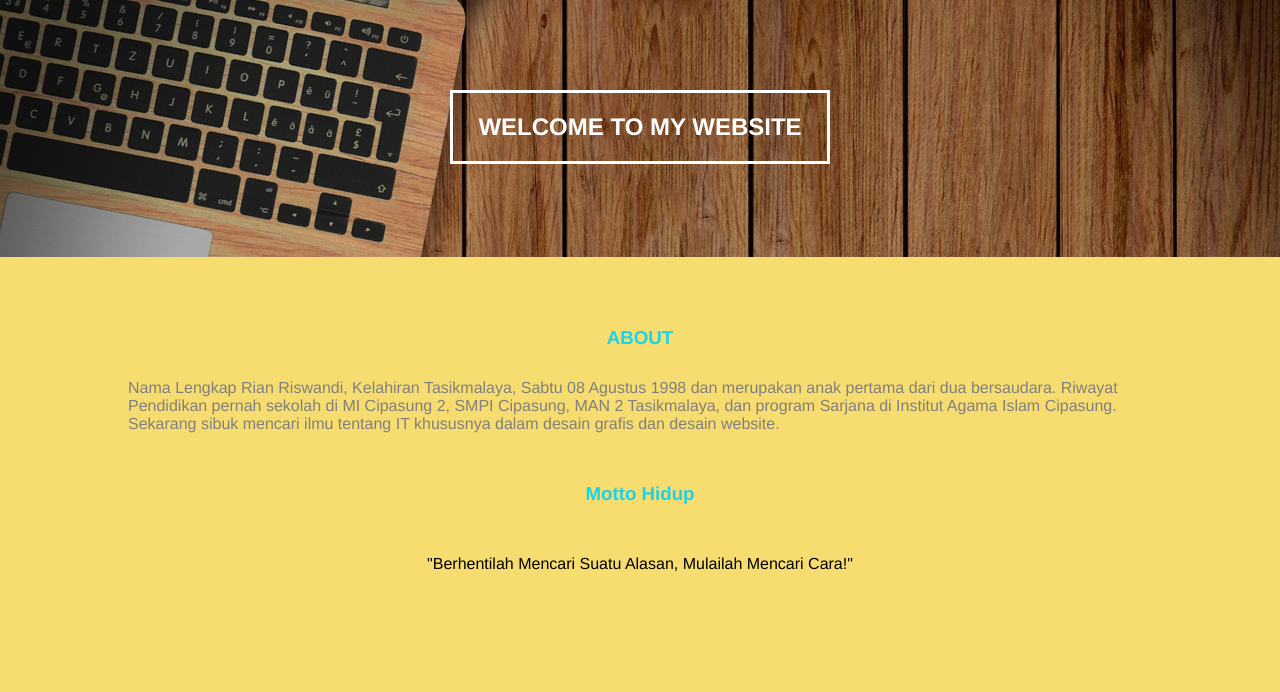
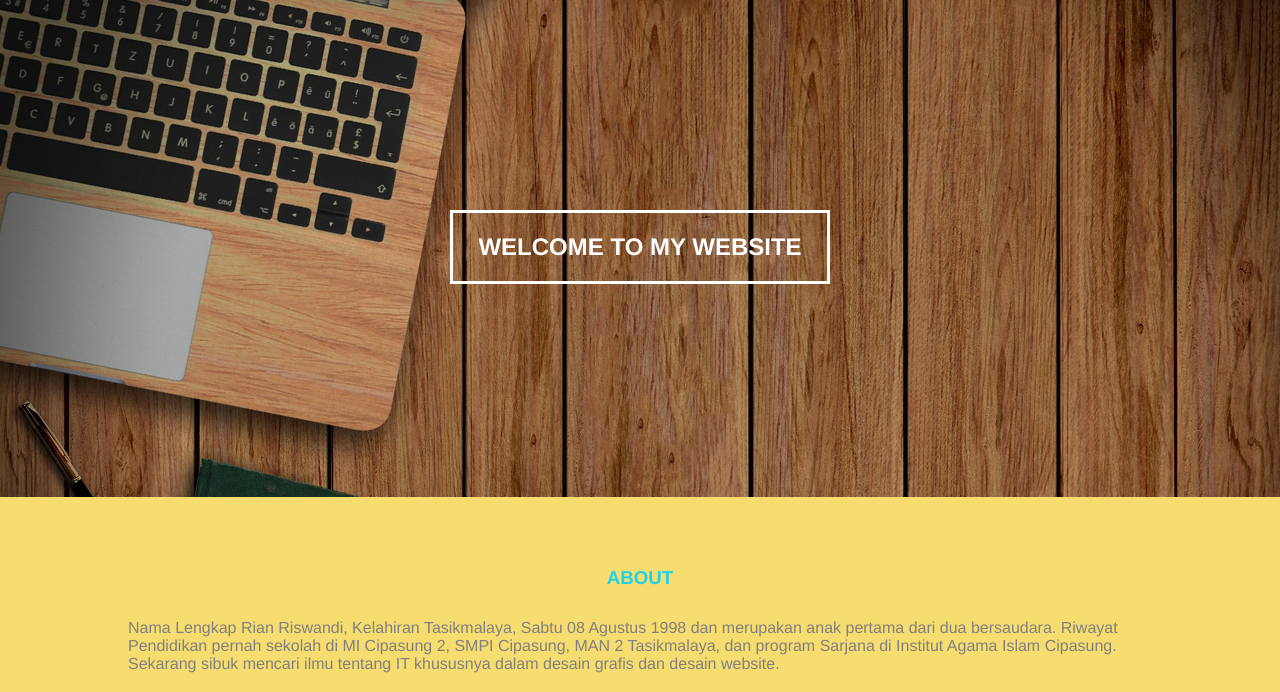
Before and after one commit to Produktkj/Produktkj.github.io, a plain HTML site: page index.html in a window 1280 px wide. Shown: the part 108-800 px from the top of the page. Drawn offline with Linux system fonts and the light colour scheme.

Commit message:
Add files via upload

```diff
--- a/css/style.css
+++ b/css/style.css
@@ -60,7 +60,7 @@ header ul li a:hover {
 	color: white;
 }
 .banner {
-	height: 20vh;
+	height: 50vh;
 	background-image: url('../img/ab.jpg');
 	background-size: 100% auto;
 	position: relative;
```
